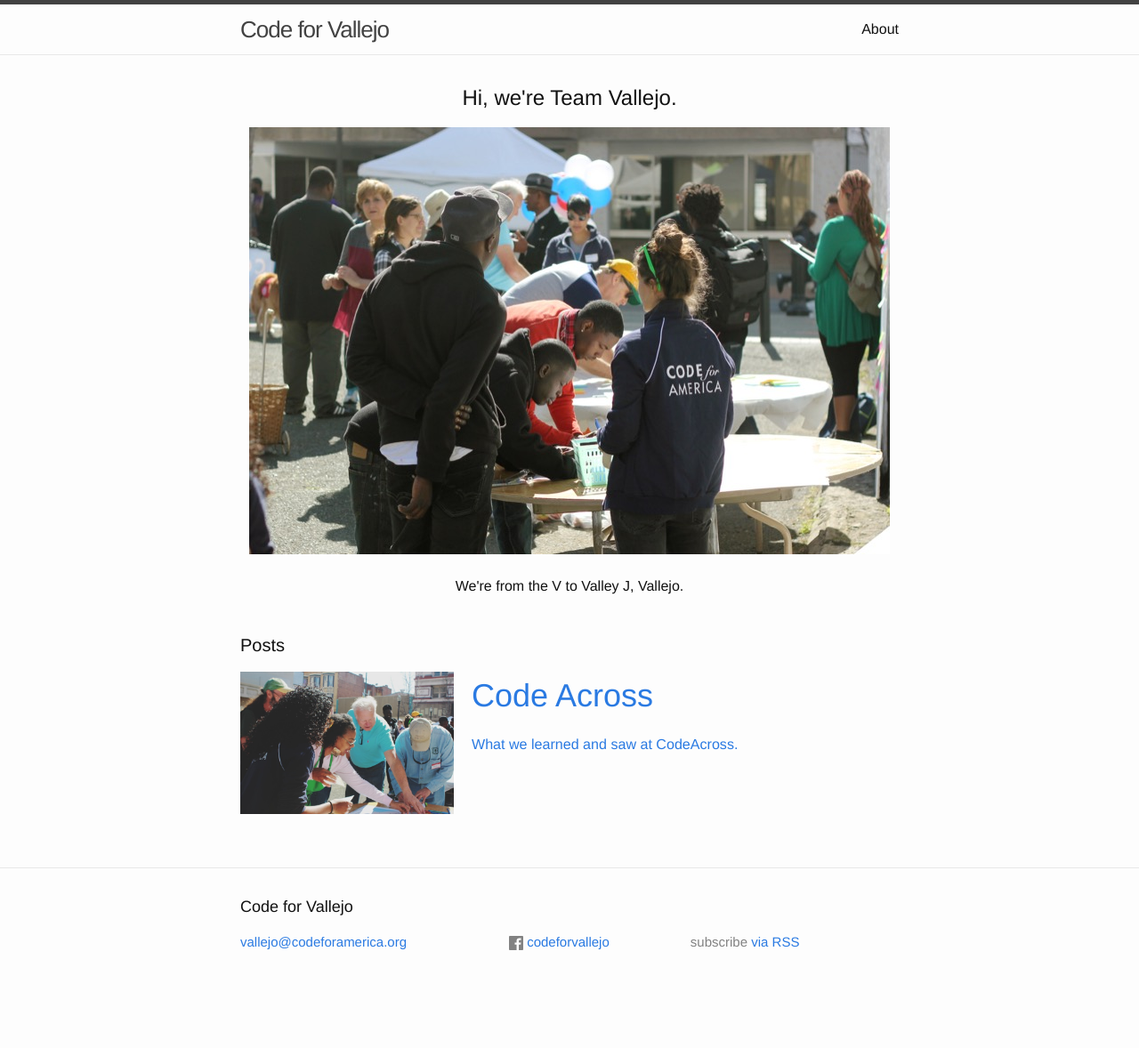
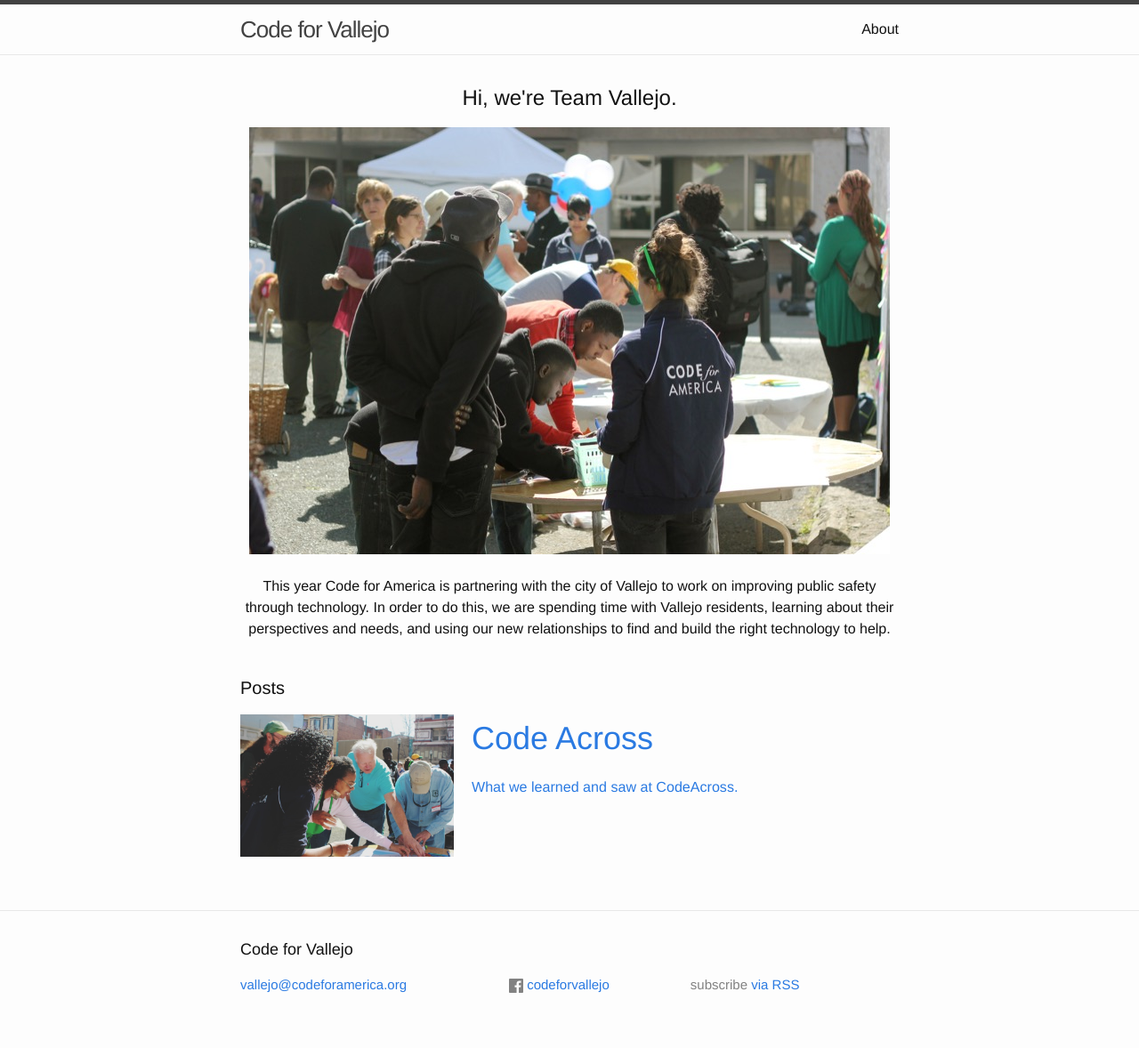
Before and after one commit to codeforamerica/code_for_vallejo, a Jekyll site: the page built from index.html, in a window 1280 px wide. Shown: the whole page at 89% size. Built offline with Jekyll 4.4.1, drawn with Linux system fonts in a browser that asks for light colours; before the commit the page ends 1130 px from its top, so only the background shows below that.

Commit message:
Real intro description for home page

```diff
--- a/index.html
+++ b/index.html
@@ -2,7 +2,7 @@
 layout: default
 home-title: "Hi, we're Team Vallejo."
 home-img: assets/images/codeacross_general_3.jpg
-home-desc: "We're from the V to Valley J, Vallejo."
+home-desc: "This year Code for America is partnering with the city of Vallejo to work on improving public safety through technology. In order to do this, we are spending time with Vallejo residents, learning about their perspectives and needs, and using our new relationships to find and build the right technology to help."
 ---
 
 <div class="home">
```
